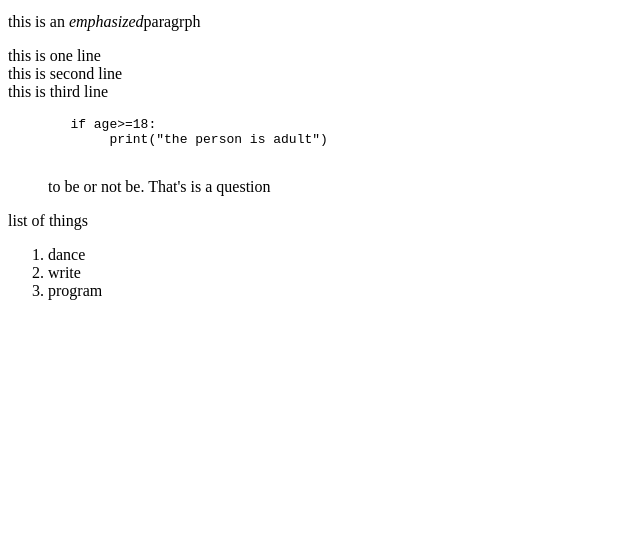
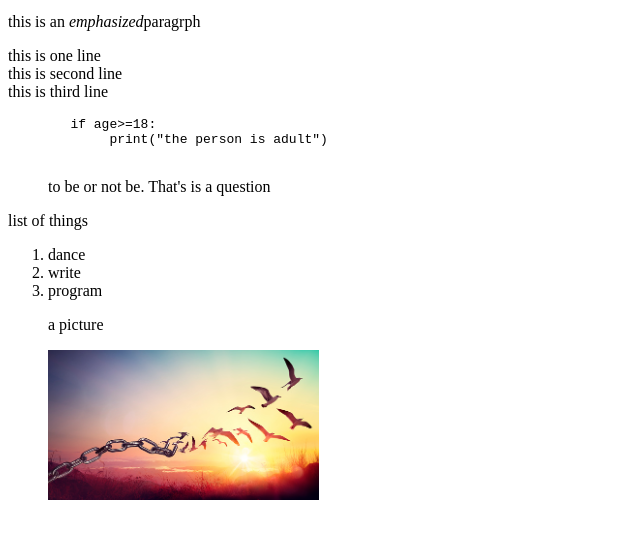
Before and after one commit to noeliabello/projectHTMLnew1, a plain HTML site: page index.html in a window 1280 px wide. Shown: the part 101-640 px from the top of the page, without its empty margins (0-640 px from the left). Drawn offline with Linux system fonts and the light colour scheme.

Commit message:
image added

```diff
--- a/index.html
+++ b/index.html
@@ -27,6 +27,9 @@
         <li>dance</li>
         <li>write</li>
         <li>program</li>
+        <p>a picture</p>
+        <img src="img/istockphoto-1322104312-170667a.jpg"  alt="picture" height="150">
+
     </ol>
 </body>
 </html>
```
Also changed, not shown: img/istockphoto-1322104312-170667a.jpg (added).
